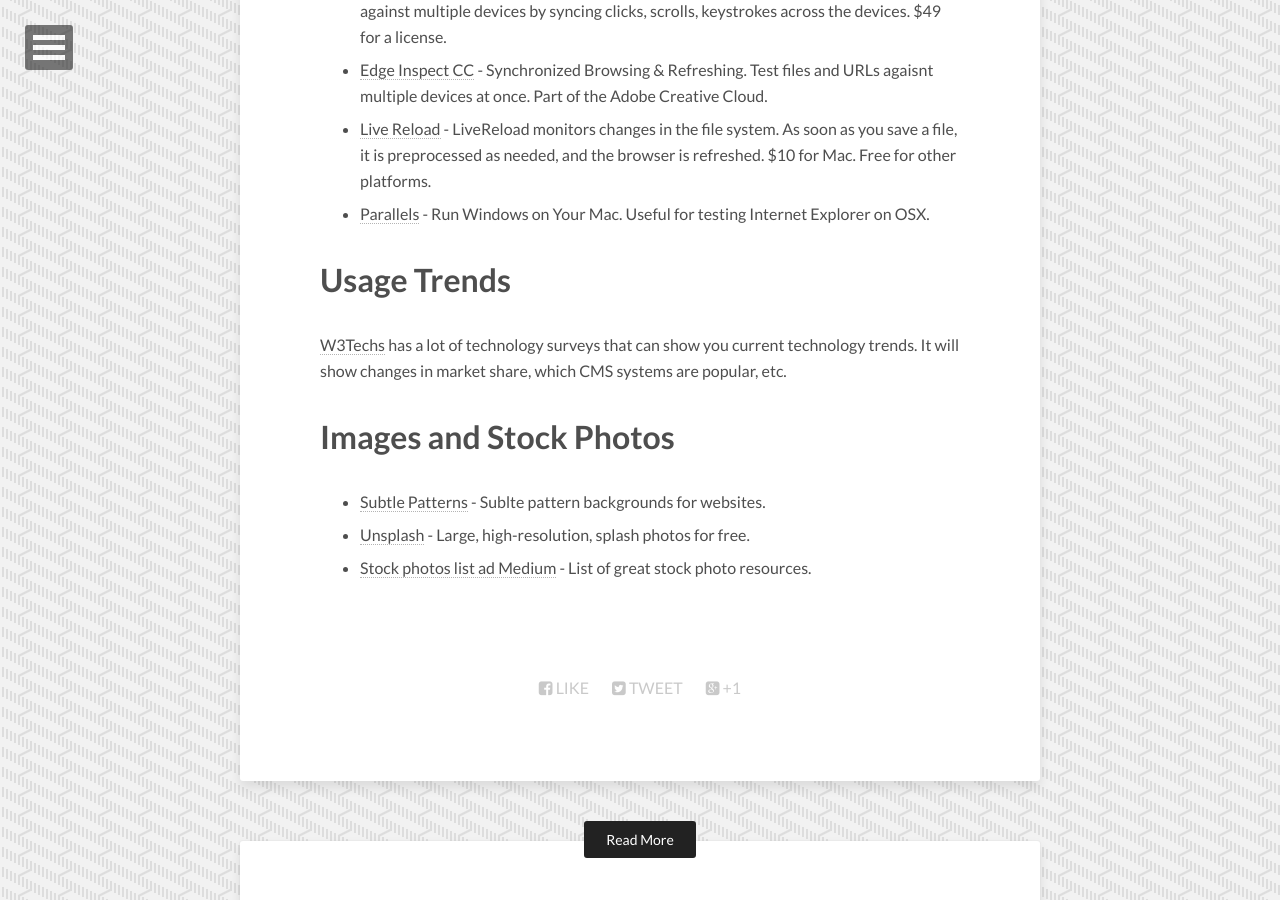
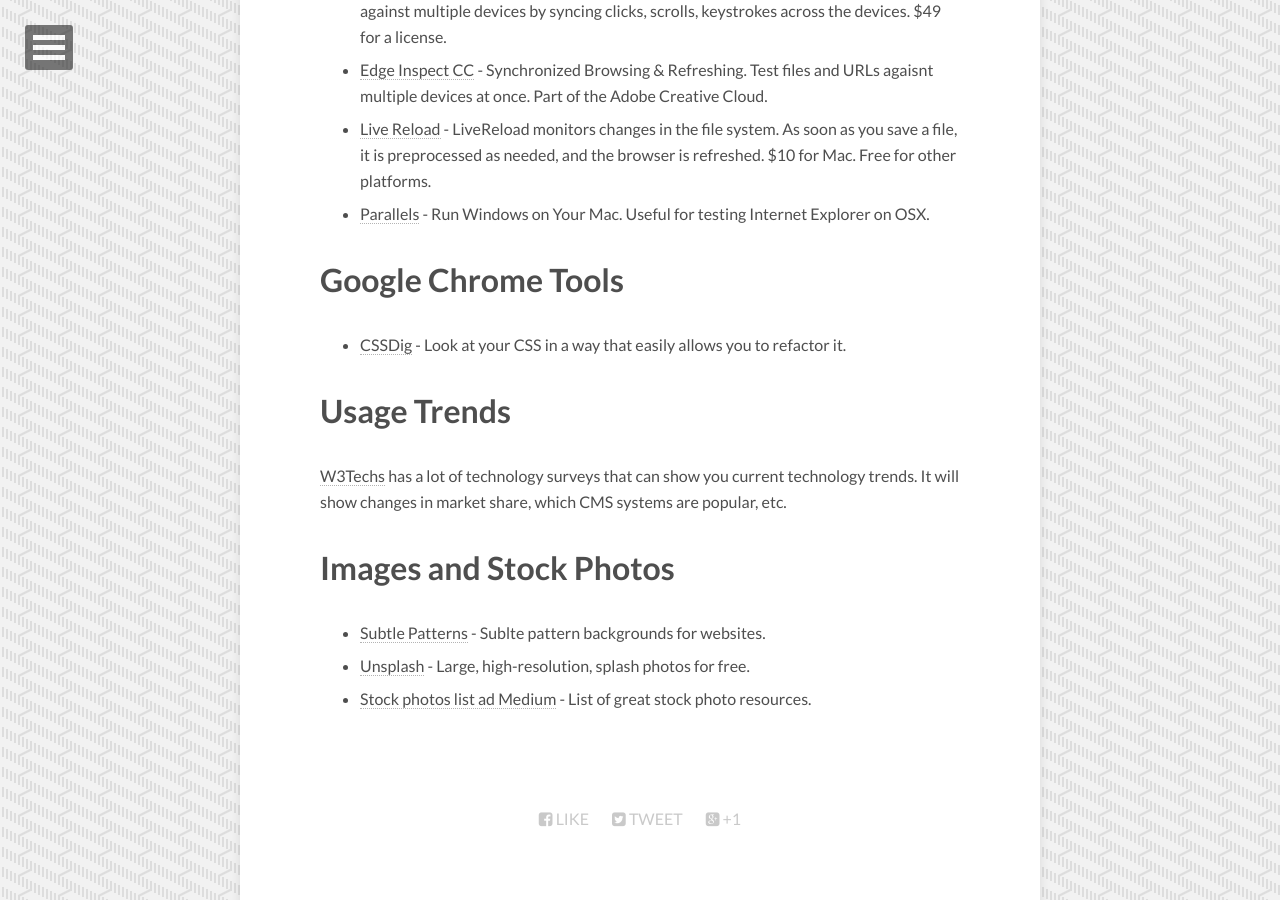
Before and after one commit to idmontie/WebApplicationsBlog, a Jekyll site: the page built from _posts/2015-01-04-developer-tools.md, in a window 1280 px wide and 900 px high, scrolled down 633 px. Built offline with Jekyll 4.4.1, drawn with Linux system fonts in a browser that asks for light colours; nearby versions of some CDN libraries.

Commit message:
add css tool

```diff
--- a/_posts/2015-01-04-developer-tools.md
+++ b/_posts/2015-01-04-developer-tools.md
@@ -16,6 +16,10 @@
 * [Live Reload](http://livereload.com/) - LiveReload monitors changes in the file system. As soon as you save a file, it is preprocessed as needed, and the browser is refreshed. $10 for Mac. Free for other platforms.
 * [Parallels](https://www.parallels.com/) - Run Windows on Your Mac.  Useful for testing Internet Explorer on OSX.
 
+# Google Chrome Tools
+
+- [CSSDig](http://cssdig.com/) - Look at your CSS in a way that easily allows you to refactor it.
+
 # Usage Trends
 
 [W3Techs](http://w3techs.com/) has a lot of technology surveys that can show you current technology trends.  It will show changes in market share, which CMS systems are popular, etc.
```
